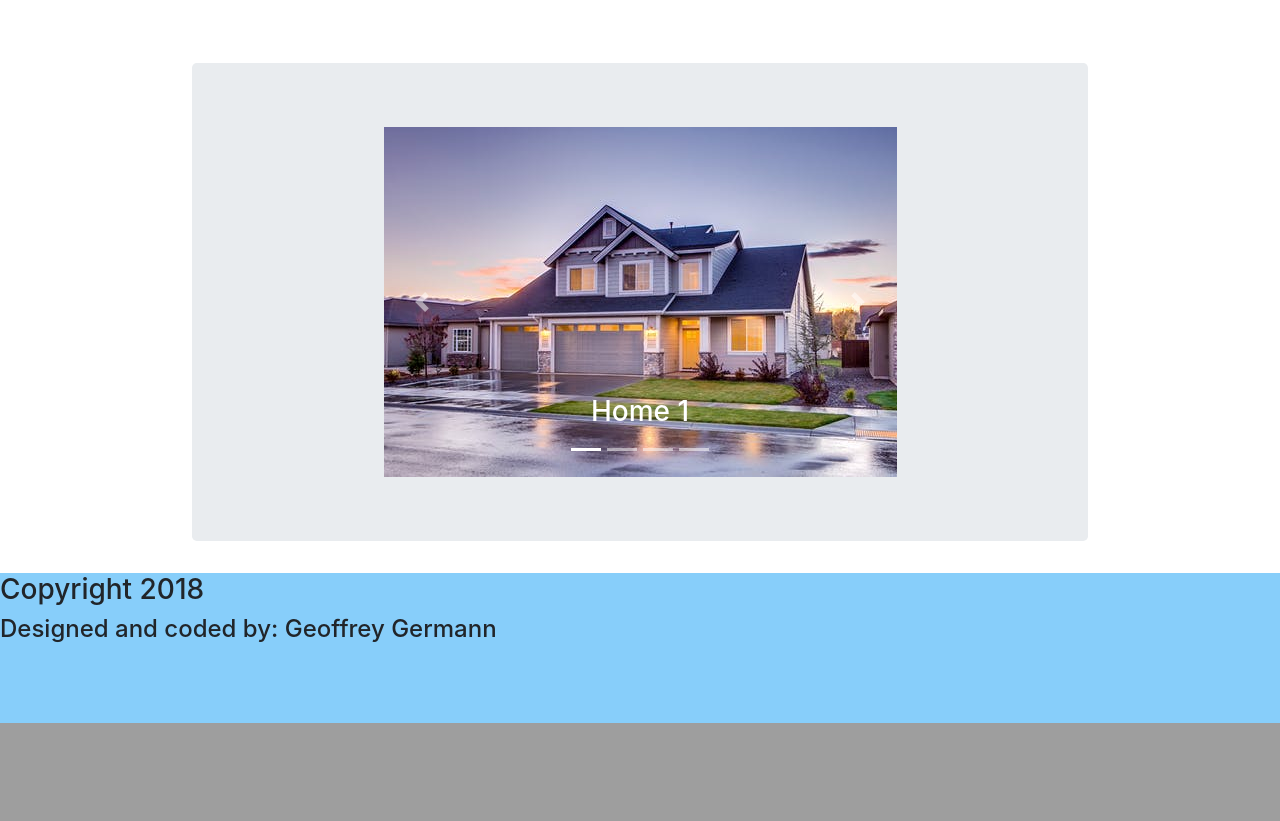
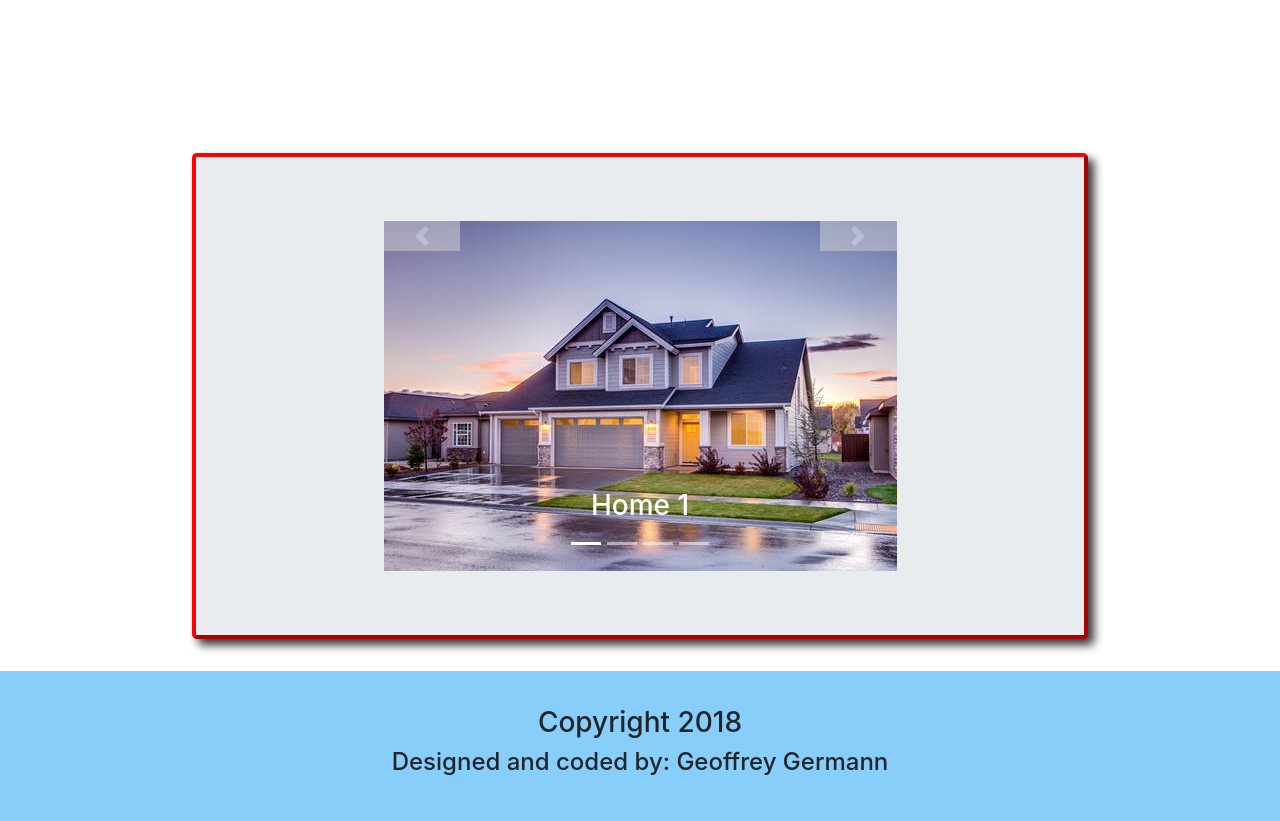
Before and after one commit to Paragon87/Hamilton_A_Project, a PHP site: page / in a window 1280 px wide. Shown: the part 701-1522 px from the top of the page. Before the commit the page ends 1424 px from the top, so only its background shows below. Run offline with PHP 8.4, Linux system fonts and the light colour scheme.

Commit message:
Edited footer and jumbotron.  Edited applicable style rules.

```diff
--- a/style.css
+++ b/style.css
@@ -84,7 +84,7 @@ body {
 }
 
 .form-box {
-    border: 4px inset red;
+    border: 4px outset red;
     background-color: lightskyblue;
     box-shadow: 6px 6px 10px rgba(0,0,0,0.8);
     margin: 25px;
@@ -107,8 +107,10 @@ body {
 
 .jumbotron {
     margin: 15%;
-    margin-top: 5%;
-
+    margin-top: 12%;
+    background-color: lightskyblue;
+    border: 4px outset red;
+    box-shadow: 6px 6px 10px rgba(0,0,0,0.8);
 }
 
 #carousel-container {
@@ -116,10 +118,24 @@ body {
     justify-content: center;
 }
 
+.carousel-control-prev, .carousel-control-next {
+    background-color: lightgrey;
+    height: 30px;
+}
+
 /*  Footer Section  */
 
 #footer {
+    display: flex;
     height: 150px;
     width: 100%;
     background-color: lightskyblue;
 }
+
+.legal-info {
+    display: flex;
+    flex-direction: column;
+    align-items: center;
+    justify-content: center;
+    width: 100%;
+}
```
Also changed, not shown: index.html (line endings or trailing spaces).
